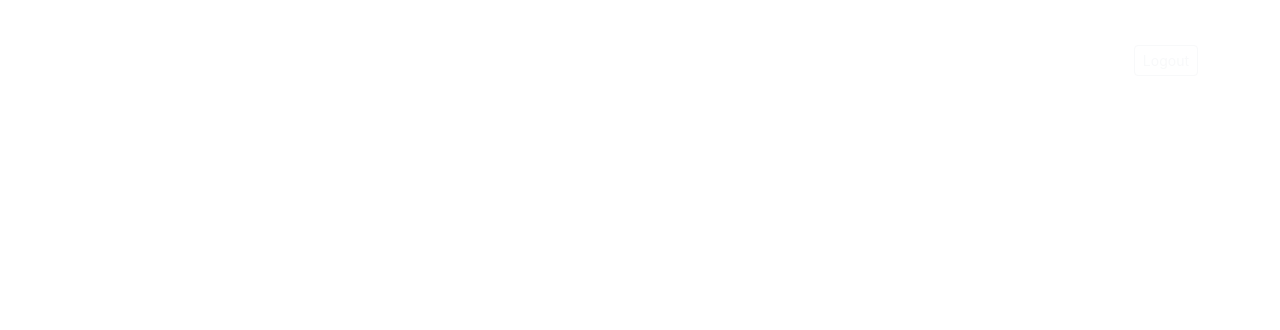
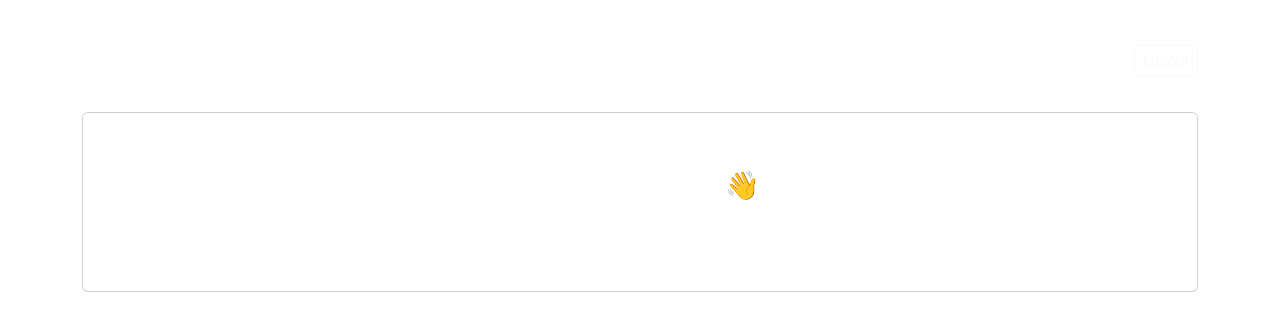
Before and after one commit to ahmed-babay/HealthFlow, a React (Vite) app in the folder frontend/: page /patient-dashboard in a window 1280 px wide. Shown: the top 330 px of the page. Built offline with nearby package versions, Linux system fonts and the light colour scheme.

Commit message:
added patient card

```diff
--- /dev/null
+++ b/frontend/src/components/WelcomeCard.tsx
@@ -0,0 +1,33 @@
+import { Card, Row, Col } from 'react-bootstrap';
+import authService from '../services/authService';
+
+// Welcome card for dashboard
+function WelcomeCard() {
+  const user = authService.getCurrentUser();
+
+  return (
+    <Card className="glass-card mb-4">
+      <Card.Body className="p-4">
+        <Row>
+          <Col>
+            <h3 className="text-white mb-2">
+              Welcome back, {user?.firstName || user?.username}! 👋
+            </h3>
+            <p className="text-white-50 mb-0">
+              Have a great day managing your health
+            </p>
+          </Col>
+          <Col xs="auto" className="text-end">
+            <div className="role-badge">
+              {user?.role === 'PATIENT' && '👤 Patient'}
+              {user?.role === 'DOCTOR' && '👨‍⚕️ Doctor'}
+              {user?.role === 'ADMIN' && '👑 Admin'}
+            </div>
+          </Col>
+        </Row>
+      </Card.Body>
+    </Card>
+  );
+}
+
+export default WelcomeCard;
--- a/frontend/src/pages/PatientDashboard.tsx
+++ b/frontend/src/pages/PatientDashboard.tsx
@@ -1,5 +1,6 @@
 import { Container } from 'react-bootstrap';
 import Navbar from '../components/Navbar';
+import WelcomeCard from '../components/WelcomeCard';
 
 // Patient Dashboard - Main page for patients
 function PatientDashboard() {
@@ -9,9 +10,11 @@ function PatientDashboard() {
       <Navbar />
 
       {/* Dashboard Content */}
-      <Container className="py-5">
-        <h1 className="text-white text-center">Patient Dashboard</h1>
-        <p className="text-white text-center">Welcome to your dashboard!</p>
+      <Container className="py-4">
+        {/* Welcome Card */}
+        <WelcomeCard />
+
+        {/* More content will go here */}
       </Container>
     </>
   );
```
